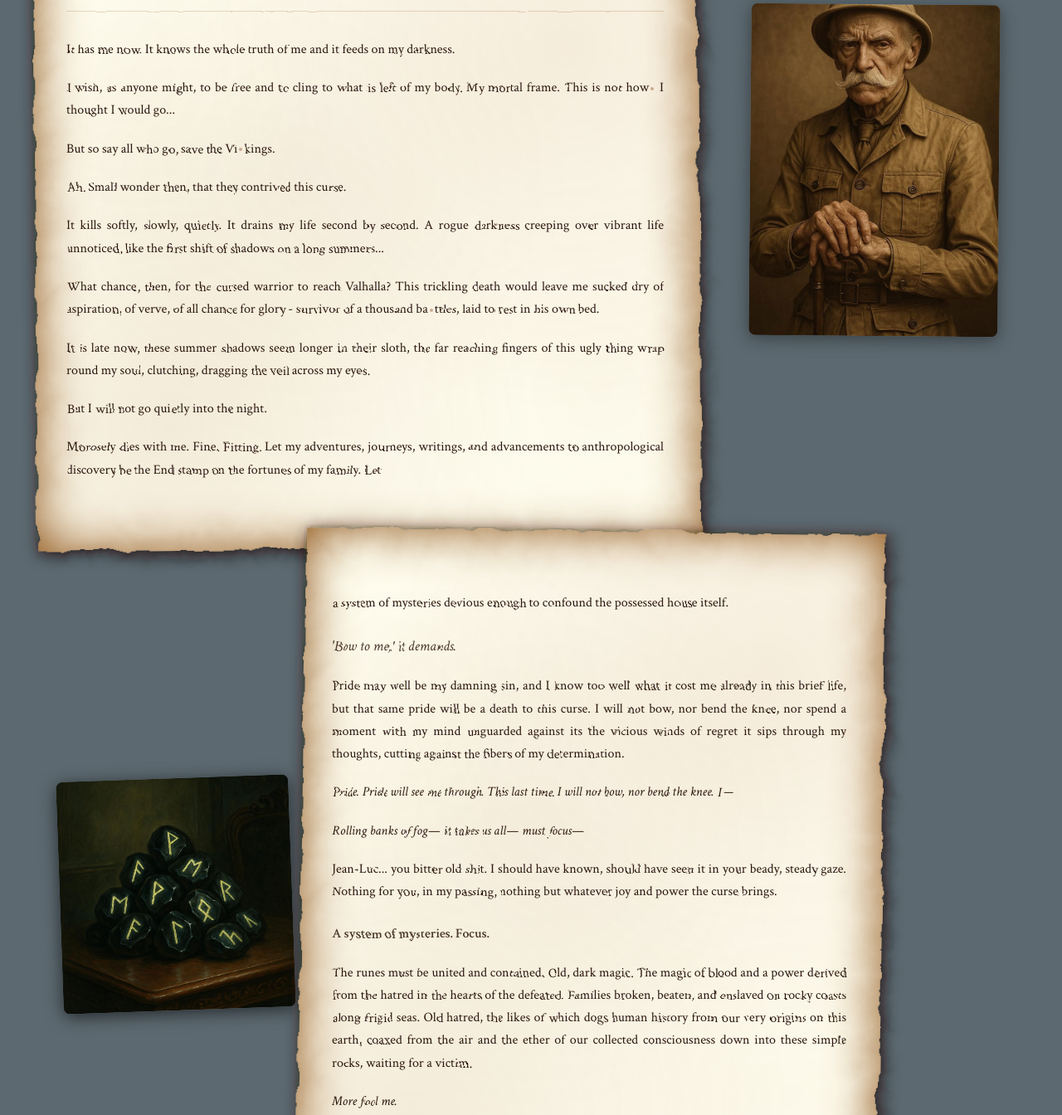
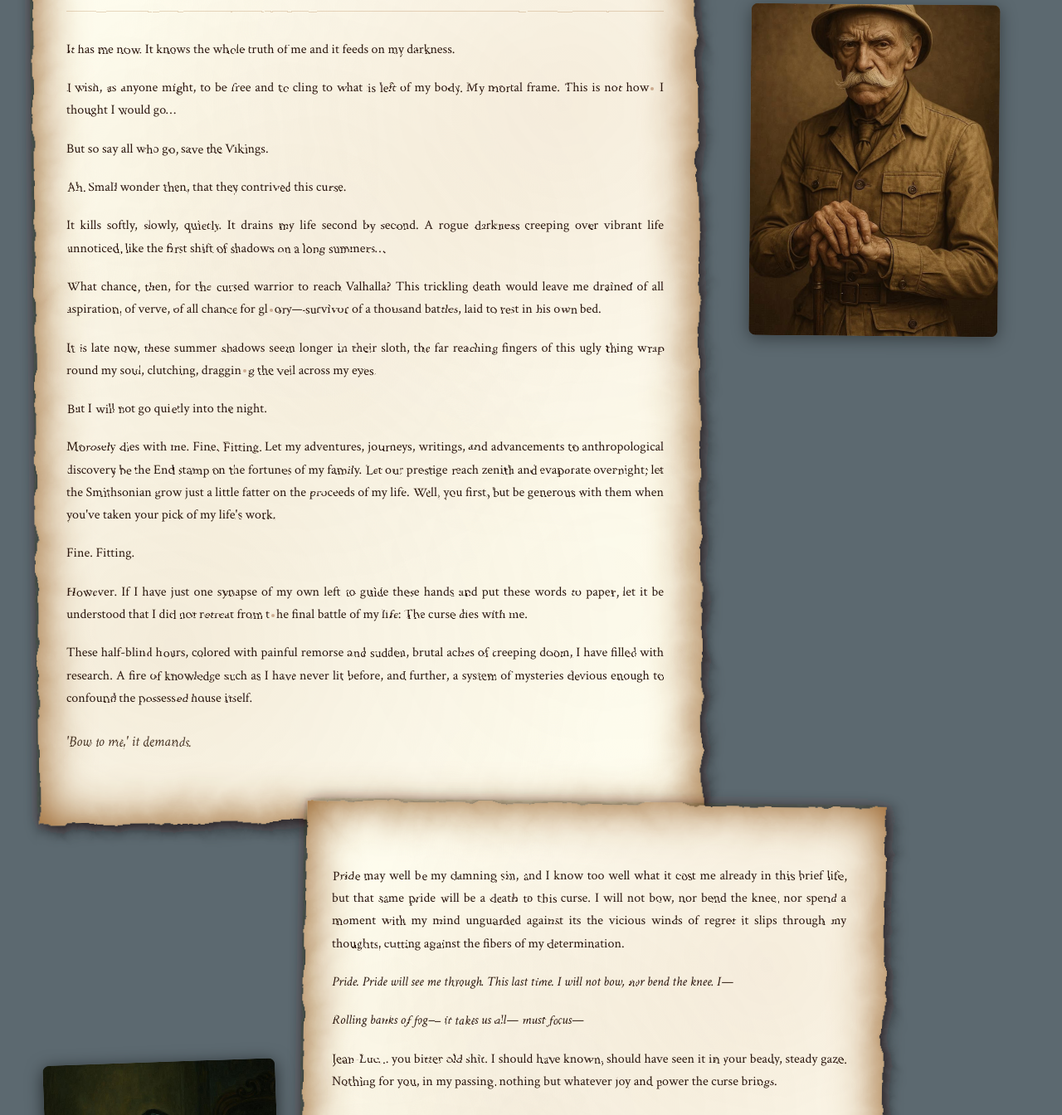
Before and after one commit to zjsciales/bright-night-press, a website: page public/morosely-manor.html in a window 1280 px wide. Shown: the part 247-1591 px from the top of the page at 83% size. Drawn offline with Linux system fonts and the light colour scheme.

```diff
--- a/public/morosely-manor.html
+++ b/public/morosely-manor.html
@@ -32,14 +32,18 @@
 
                         <div class="letter-content invisible-text">
                             <p>It has me now. It knows the whole truth of me and it feeds on my darkness.</p>
-                            <p>I wish, as anyone might, to be free and to cling to what is left of my body. My mortal frame. This is not how I thought I would go...</p>
+                            <p>I wish, as anyone might, to be free and to cling to what is left of my body. My mortal frame. This is not how I thought I would go…</p>
                             <p>But so say all who go, save the Vikings.</p>
                             <p>Ah. Small wonder then, that they contrived this curse.</p>
-                            <p>It kills softly, slowly, quietly. It drains my life second by second. A rogue darkness creeping over vibrant life unnoticed, like the first shift of shadows on a long summers...</p>
-                            <p>What chance, then, for the cursed warrior to reach Valhalla? This trickling death would leave me sucked dry of aspiration, of verve, of all chance for glory - survivor of a thousand battles, laid to rest in his own bed.</p>
+                            <p>It kills softly, slowly, quietly. It drains my life second by second. A rogue darkness creeping over vibrant life unnoticed, like the first shift of shadows on a long summers…</p>
+                            <p>What chance, then, for the cursed warrior to reach Valhalla? This trickling death would leave me drained of all aspiration, of verve, of all chance for glory—survivor of a thousand battles, laid to rest in his own bed.</p>
                             <p>It is late now, these summer shadows seem longer in their sloth, the far reaching fingers of this ugly thing wrap round my soul, clutching, dragging the veil across my eyes.</p>
                             <p>But I will not go quietly into the night.</p>
-                            <p>Morosely dies with me. Fine. Fitting. Let my adventures, journeys, writings, and advancements to anthropological discovery be the End stamp on the fortunes of my family. Let</p>
+                            <p>Morosely dies with me. Fine. Fitting. Let my adventures, journeys, writings, and advancements to anthropological discovery be the End stamp on the fortunes of my family. Let our prestige reach zenith and evaporate overnight; let the Smithsonian grow just a little fatter on the proceeds of my life. Well, you first, but be generous with them when you've taken your pick of my life's work.</p>
+                            <p>Fine. Fitting.</p>
+                            <p>However. If I have just one synapse of my own left to guide these hands and put these words to paper, let it be understood that I did not retreat from the final battle of my life: The curse dies with me.</p>
+                            <p>These half-blind hours, colored with painful remorse and sudden, brutal aches of creeping doom, I have filled with research. A fire of knowledge such as I have never lit before, and further, a system of mysteries devious enough to confound the possessed house itself.</p>
+                            <p class="quote">'Bow to me,' it demands.</p>
                         </div>
                     </div>
 
@@ -52,14 +56,18 @@
 
                         <div class="letter-content">
                             <p>It has me now. It knows the whole truth of me and it feeds on my darkness.</p>
-                            <p>I wish, as anyone might, to be free and to cling to what is left of my body. My mortal frame. This is not how I thought I would go...</p>
+                            <p>I wish, as anyone might, to be free and to cling to what is left of my body. My mortal frame. This is not how I thought I would go…</p>
                             <p>But so say all who go, save the Vikings.</p>
                             <p>Ah. Small wonder then, that they contrived this curse.</p>
-                            <p>It kills softly, slowly, quietly. It drains my life second by second. A rogue darkness creeping over vibrant life unnoticed, like the first shift of shadows on a long summers...</p>
-                            <p>What chance, then, for the cursed warrior to reach Valhalla? This trickling death would leave me sucked dry of aspiration, of verve, of all chance for glory - survivor of a thousand battles, laid to rest in his own bed.</p>
+                            <p>It kills softly, slowly, quietly. It drains my life second by second. A rogue darkness creeping over vibrant life unnoticed, like the first shift of shadows on a long summers…</p>
+                            <p>What chance, then, for the cursed warrior to reach Valhalla? This trickling death would leave me drained of all aspiration, of verve, of all chance for glory—survivor of a thousand battles, laid to rest in his own bed.</p>
                             <p>It is late now, these summer shadows seem longer in their sloth, the far reaching fingers of this ugly thing wrap round my soul, clutching, dragging the veil across my eyes.</p>
                             <p>But I will not go quietly into the night.</p>
-                            <p>Morosely dies with me. Fine. Fitting. Let my adventures, journeys, writings, and advancements to anthropological discovery be the End stamp on the fortunes of my family. Let</p>
+                            <p>Morosely dies with me. Fine. Fitting. Let my adventures, journeys, writings, and advancements to anthropological discovery be the End stamp on the fortunes of my family. Let our prestige reach zenith and evaporate overnight; let the Smithsonian grow just a little fatter on the proceeds of my life. Well, you first, but be generous with them when you've taken your pick of my life's work.</p>
+                            <p>Fine. Fitting.</p>
+                            <p>However. If I have just one synapse of my own left to guide these hands and put these words to paper, let it be understood that I did not retreat from the final battle of my life: The curse dies with me.</p>
+                            <p>These half-blind hours, colored with painful remorse and sudden, brutal aches of creeping doom, I have filled with research. A fire of knowledge such as I have never lit before, and further, a system of mysteries devious enough to confound the possessed house itself.</p>
+                            <p class="quote">'Bow to me,' it demands.</p>
                         </div>
                     </div>
                 </div>
@@ -77,36 +85,36 @@
                     <!-- Background: Parchment with invisible text for sizing -->
                     <div id="parchment-second" class="parchment parchment-second">
                         <div class="story-content invisible-text">
-                            <p>a system of mysteries devious enough to confound the possessed house itself.</p>
-                            <p class="quote">'Bow to me,' it demands.</p>
-
-                            <p>Pride may well be my damning sin, and I know too well what it cost me already in this brief life, but that same pride will be a death to this curse. I will not bow, nor bend the knee, nor spend a moment with my mind unguarded against its the vicious winds of regret it sips through my thoughts, cutting against the fibers of my determination.</p>
+                            <p>Pride may well be my damning sin, and I know too well what it cost me already in this brief life, but that same pride will be a death to this curse. I will not bow, nor bend the knee, nor spend a moment with my mind unguarded against its the vicious winds of regret it slips through my thoughts, cutting against the fibers of my determination.</p>
                             <p><em>Pride. Pride will see me through. This last time. I will not bow, nor bend the knee. I—</em></p>
                             <p><em>Rolling banks of fog— it takes us all— must focus—</em></p>
-                            <p>Jean-Luc... you bitter old shit. I should have known, should have seen it in your beady, steady gaze. Nothing for you, in my passing, nothing but whatever joy and power the curse brings.</p>
+                            <p>Jean-Luc… you bitter old shit. I should have known, should have seen it in your beady, steady gaze. Nothing for you, in my passing, nothing but whatever joy and power the curse brings.</p>
                             <p class="focus">A system of mysteries. Focus.</p>
                             <p>The runes must be united and contained. Old, dark magic. The magic of blood and a power derived from the hatred in the hearts of the defeated. Families broken, beaten, and enslaved on rocky coasts along frigid seas. Old hatred, the likes of which dogs human history from our very origins on this earth, coaxed from the air and the ether of our collected consciousness down into these simple rocks, waiting for a victim.</p>
                             <p><em>More fool me.</em></p>
                             <p><em>More fool you.</em></p>
                             <p>I bid you welcome to my home, but do not expect to find it hospitable. You will be disappointed, and then you will be killed.</p>
+                            <p>Forget me now. It wants you—soul and flesh—enmeshed with it, enthralled by it. You must not falter. Everything you need is scattered through my home. You haven't much time.</p>
+                            <p>Go now. Fight the house I ruined, save yourself, earn your share of my remains.</p>
+                            <p>And someone kill Jean Luc…. silly bastard.</p>
                         </div>
                     </div>
 
                     <!-- Foreground: Real readable text overlay -->
                     <div class="text-overlay">
                         <div class="story-content">
-                            <p>a system of mysteries devious enough to confound the possessed house itself.</p>
-                            <p class="quote">'Bow to me,' it demands.</p>
-
-                            <p>Pride may well be my damning sin, and I know too well what it cost me already in this brief life, but that same pride will be a death to this curse. I will not bow, nor bend the knee, nor spend a moment with my mind unguarded against its the vicious winds of regret it sips through my thoughts, cutting against the fibers of my determination.</p>
+                            <p>Pride may well be my damning sin, and I know too well what it cost me already in this brief life, but that same pride will be a death to this curse. I will not bow, nor bend the knee, nor spend a moment with my mind unguarded against its the vicious winds of regret it slips through my thoughts, cutting against the fibers of my determination.</p>
                             <p><em>Pride. Pride will see me through. This last time. I will not bow, nor bend the knee. I—</em></p>
                             <p><em>Rolling banks of fog— it takes us all— must focus—</em></p>
-                            <p>Jean-Luc... you bitter old shit. I should have known, should have seen it in your beady, steady gaze. Nothing for you, in my passing, nothing but whatever joy and power the curse brings.</p>
+                            <p>Jean-Luc… you bitter old shit. I should have known, should have seen it in your beady, steady gaze. Nothing for you, in my passing, nothing but whatever joy and power the curse brings.</p>
                             <p class="focus">A system of mysteries. Focus.</p>
                             <p>The runes must be united and contained. Old, dark magic. The magic of blood and a power derived from the hatred in the hearts of the defeated. Families broken, beaten, and enslaved on rocky coasts along frigid seas. Old hatred, the likes of which dogs human history from our very origins on this earth, coaxed from the air and the ether of our collected consciousness down into these simple rocks, waiting for a victim.</p>
                             <p><em>More fool me.</em></p>
                             <p><em>More fool you.</em></p>
                             <p>I bid you welcome to my home, but do not expect to find it hospitable. You will be disappointed, and then you will be killed.</p>
+                            <p>Forget me now. It wants you—soul and flesh—enmeshed with it, enthralled by it. You must not falter. Everything you need is scattered through my home. You haven't much time.</p>
+                            <p>Go now. Fight the house I ruined, save yourself, earn your share of my remains.</p>
+                            <p>And someone kill Jean Luc…. silly bastard.</p>
                         </div>
                     </div>
                 </div>
--- a/public/styles/manor.css
+++ b/public/styles/manor.css
@@ -215,7 +215,7 @@
 
 .runes-image {
     position: absolute;
-    left: 2rem;
+    left: 1rem;
     top: 20%;
     z-index: 1; /* Behind parchments */
     width: 280px;
```
Also changed, not shown: package.json (added, +15 -0 lines), railway.json (added, +11 -0 lines).
